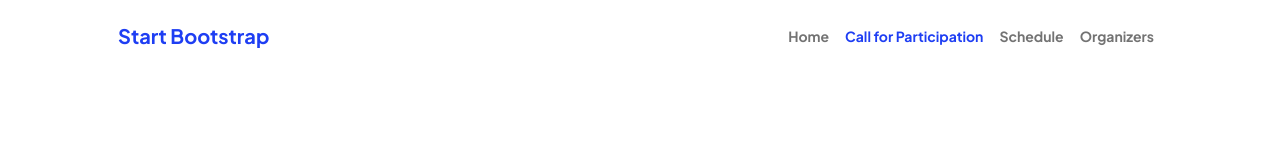
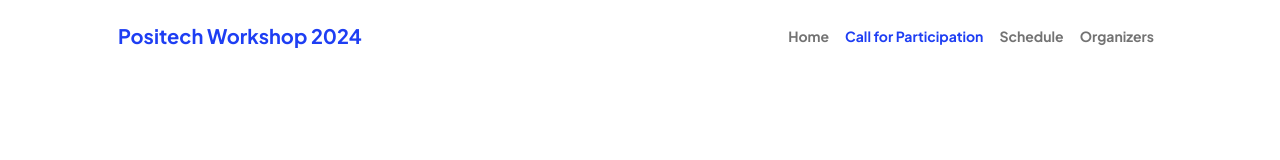
Before and after one commit to positech-cscw-2024/positech-cscw-2024.github.io, a plain HTML site: page cfp.html in a window 1280 px wide. Shown: the top 160 px of the page. Drawn offline with nearby package versions, Linux system fonts and the light colour scheme.

Commit message:
modify title

```diff
--- a/cfp.html
+++ b/cfp.html
@@ -18,7 +18,7 @@
             <!-- Navigation-->
             <nav class="navbar navbar-expand-lg navbar-light bg-white py-3">
                 <div class="container px-5">
-                    <a class="navbar-brand" href="index.html"><span class="fw-bolder text-primary">Start Bootstrap</span></a>
+                    <a class="navbar-brand" href="index.html"><span class="fw-bolder text-primary">Positech Workshop 2024</span></a>
                     <button class="navbar-toggler" type="button" data-bs-toggle="collapse" data-bs-target="#navbarSupportedContent" aria-controls="navbarSupportedContent" aria-expanded="false" aria-label="Toggle navigation"><span class="navbar-toggler-icon"></span></button>
                     <div class="collapse navbar-collapse" id="navbarSupportedContent">
                         <ul class="navbar-nav ms-auto mb-2 mb-lg-0 small fw-bolder">
```
Also changed, not shown: index.html (+1 -1 lines), organizers.html (+1 -1 lines), schedule.html (+1 -1 lines).
